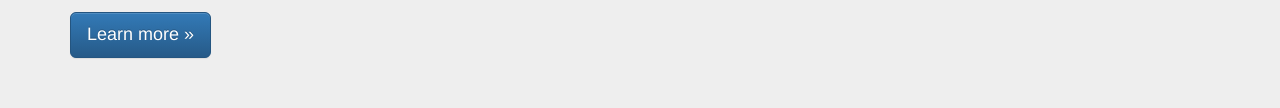
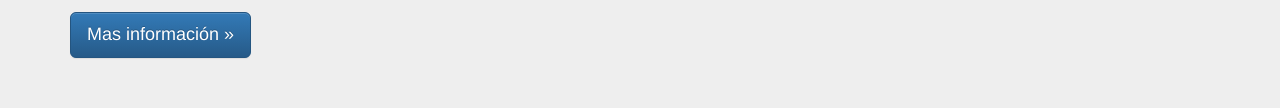
Before and after one commit to FMC1602/Trabajo2_Franco_Martinez, a plain HTML site: page index.html in a window 1280 px wide. Shown: the part 260-368 px from the top of the page. Drawn offline with nearby package versions, Linux system fonts and the light colour scheme.

Commit message:
Se cambio Learn more por Mas información

```diff
--- a/index.html
+++ b/index.html
@@ -57,7 +57,7 @@
       <div class="container">
         <h1>Hola, Mundo!</h1>
         <p>This is a template for a simple marketing or informational website. It includes a large callout called a jumbotron and three supporting pieces of content. Use it as a starting point to create something more unique.</p>
-        <p><a class="btn btn-primary btn-lg" href="#" role="button">Learn more &raquo;</a></p>
+        <p><a class="btn btn-primary btn-lg" href="#" role="button">Mas información &raquo;</a></p>
       </div>
     </div>
 
```
